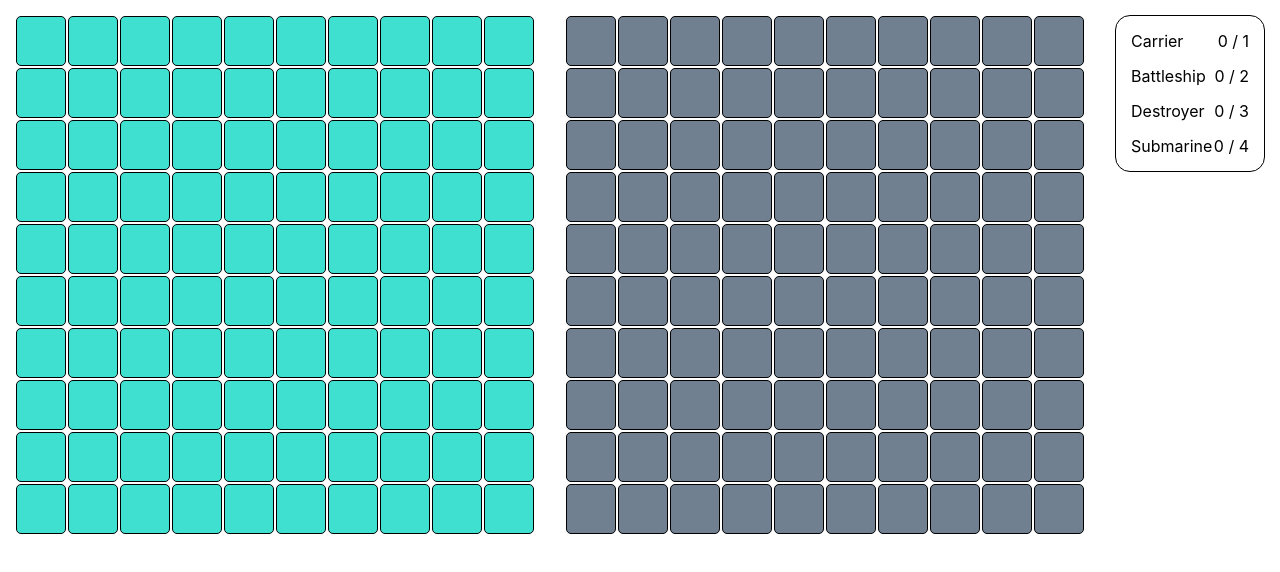
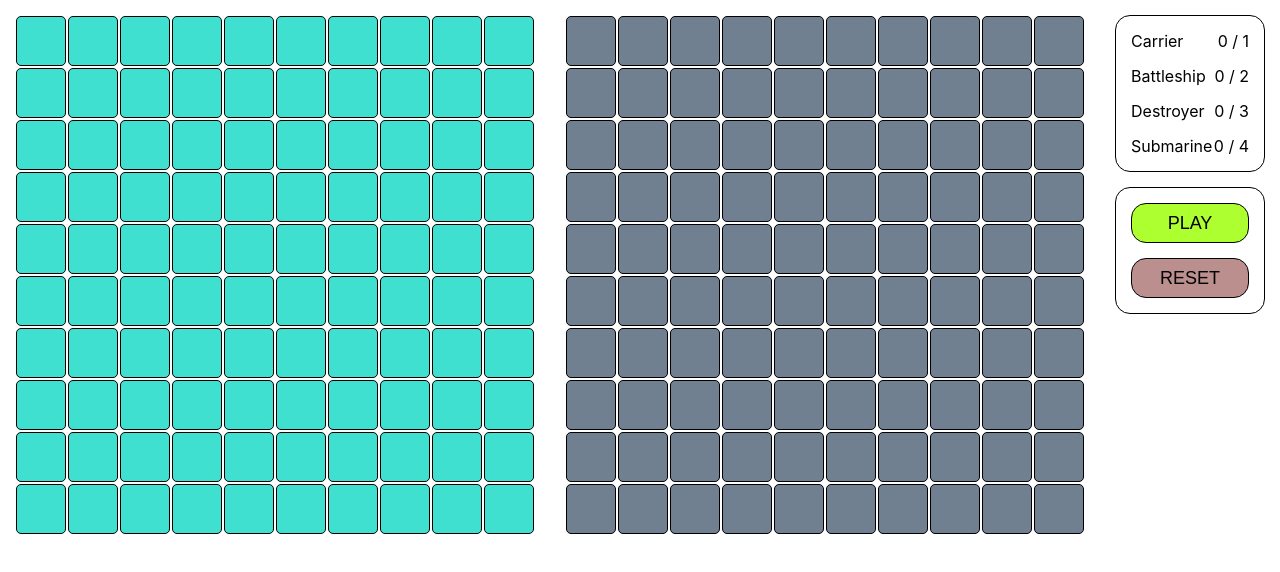
Before and after one commit to khmilos/sea_battle, a React (Create React App) app: page / in a window 1280 px wide. Shown: the top 572 px of the page. Built offline with nearby package versions, Linux system fonts and the light colour scheme.

Commit message:
Control Panel Component

```diff
--- a/src/components/App/index.tsx
+++ b/src/components/App/index.tsx
@@ -1,6 +1,7 @@
 import React from 'react';
 import GameGrid from 'components/GameGrid';
 import ShipPanel from 'components/ShipPanel';
+import ControlPanel from 'components/ControlPanel';
 import styles from './styles.module.css';
 
 function App() {
@@ -16,6 +17,7 @@ function App() {
       </main>
       <aside className={styles.board}>
         <ShipPanel />
+        <ControlPanel />
       </aside>
     </div>
   );
--- a/src/components/App/styles.module.css
+++ b/src/components/App/styles.module.css
@@ -17,3 +17,11 @@
   padding: 15px;
   width: 400px;
 }
+
+.board > * {
+  margin-bottom: 15px;
+}
+
+.board > *:last-child {
+  margin-bottom: 0;
+}
--- /dev/null
+++ b/src/components/ControlPanel/index.tsx
@@ -0,0 +1,23 @@
+import React, { useContext } from 'react';
+import context from 'context';
+import { CLEAR_SHIPS } from 'context/types';
+import styles from './styles.module.css';
+
+function ControlPanel() {
+  const { dispatch } = useContext(context);
+  return (
+    <div className={styles.container}>
+      <button className={`${styles.button} ${styles.play}`}>
+        PLAY
+      </button>
+      <button
+        className={`${styles.button} ${styles.reset}`}
+        onClick={() => dispatch({ type: CLEAR_SHIPS })}
+      >
+        RESET
+      </button>
+    </div>
+  );
+}
+
+export default ControlPanel;
--- /dev/null
+++ b/src/components/ControlPanel/styles.module.css
@@ -0,0 +1,35 @@
+.container {
+  display: flex;
+  flex-direction: column;
+  padding: 15px;
+  border: 1px solid black;
+  border-radius: 15px;
+}
+
+.container > * {
+  margin-bottom: 15px;
+}
+
+.container > *:last-child {
+  margin-bottom: 0;
+}
+
+.button {
+  padding: 0 15px;
+  height: 40px;
+  border: 1px solid black;
+  border-radius: 15px;
+  font-size: 18px;
+}
+
+.button:active {
+  opacity: .5;
+}
+
+.play {
+  background: greenyellow;
+}
+
+.reset {
+  background: rosybrown;
+}
```
